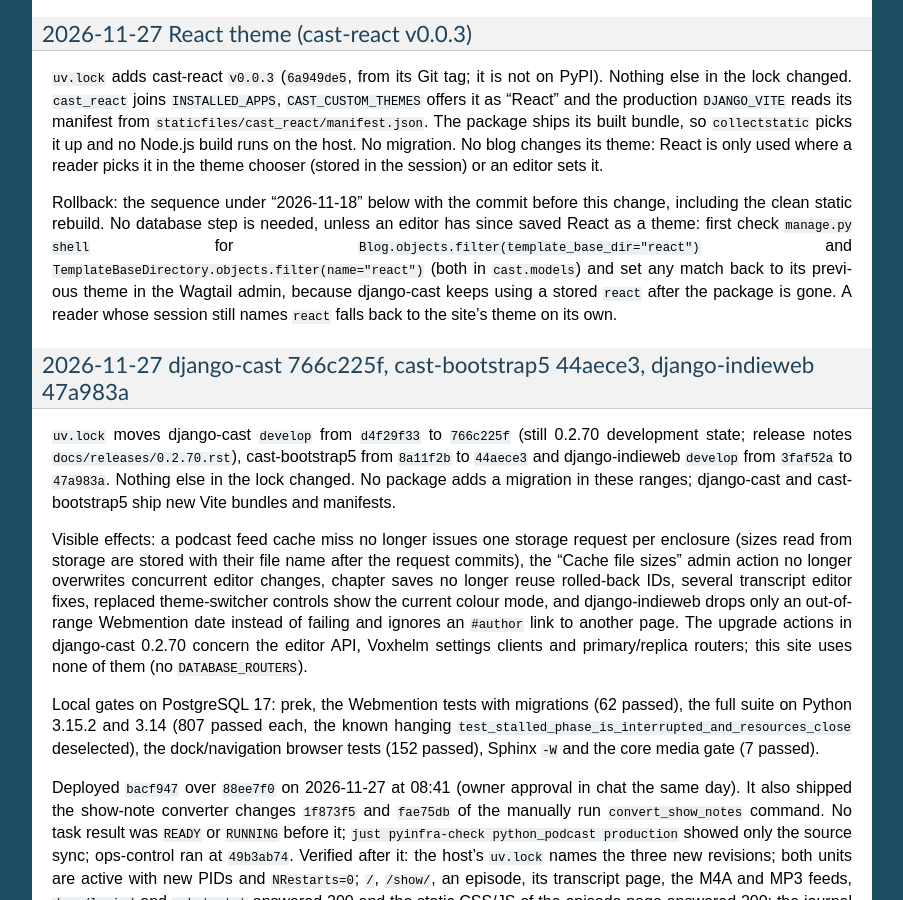
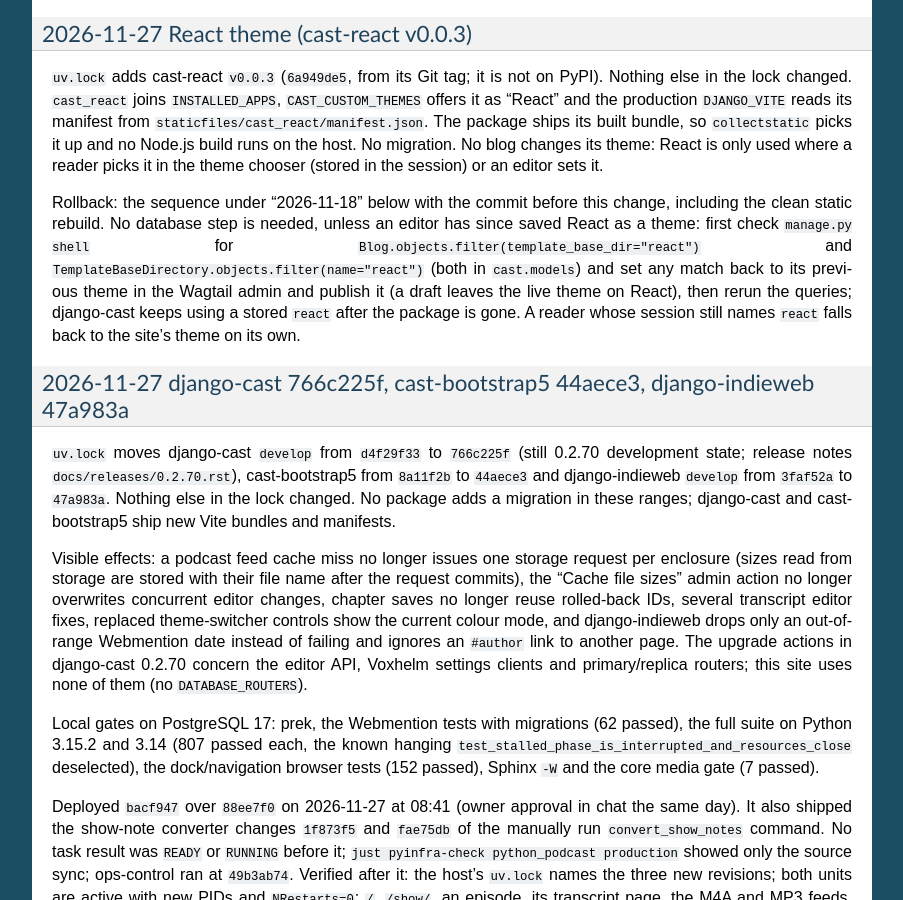
Before and after one commit to ephes/python-podcast, a Sphinx documentation site: the page built from docs/deploy.rst, in a window 1280 px wide and 900 px high, scrolled down 1389 px. Shown: the whole window, without its empty margins (198-1101 px from the left). Built offline with Sphinx 7.4.7, drawn with Linux system fonts in a browser that asks for light colours.

Commit message:
Rollback docs: publish restored themes before removing cast-react

```diff
--- a/docs/deploy.rst
+++ b/docs/deploy.rst
@@ -93,7 +93,8 @@ unless an editor has since saved React as a theme: first check ``manage.py
 shell`` for ``Blog.objects.filter(template_base_dir="react")`` and
 ``TemplateBaseDirectory.objects.filter(name="react")`` (both in
 ``cast.models``) and set any match back to its previous theme in the Wagtail
-admin, because django-cast keeps using a stored ``react`` after the package is
+admin and publish it (a draft leaves the live theme on React), then rerun the
+queries; django-cast keeps using a stored ``react`` after the package is
 gone. A reader whose session still names ``react`` falls back to the site's
 theme on its own.
 
```
